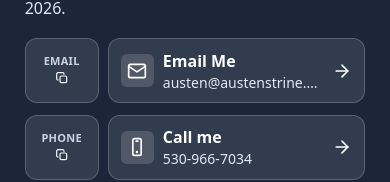
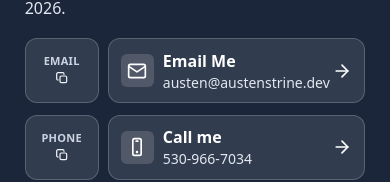
Before and after one commit to austenstrine/austenstrine_portfolio, a Next.js app in the folder apps/web/: page / in a window 390 px wide. Shown: the part 8264-8446 px from the top of the page. Built offline with nearby package versions, Linux system fonts and the light colour scheme; no server answers.

Commit message:
Allow contact action values to overflow on mobile.
Drop truncate/overflow-hidden on the mobile value so the email is not clipped with an ellipsis.

```diff
--- a/apps/web/src/components/sections/ContactMethodRow.tsx
+++ b/apps/web/src/components/sections/ContactMethodRow.tsx
@@ -239,7 +239,13 @@ export function ContactMethodRow({
 					>
 						{icon}
 					</span>
-					<div className="min-w-0 text-left">
+					<div
+						className="
+							min-w-0
+							overflow-visible
+							text-left
+						"
+					>
 						<p
 							className="
 								truncate
@@ -251,8 +257,7 @@ export function ContactMethodRow({
 						</p>
 						<p
 							className="
-								overflow-hidden
-								truncate
+								overflow-visible
 								whitespace-nowrap
 								text-sm
 								text-slate-200
```
